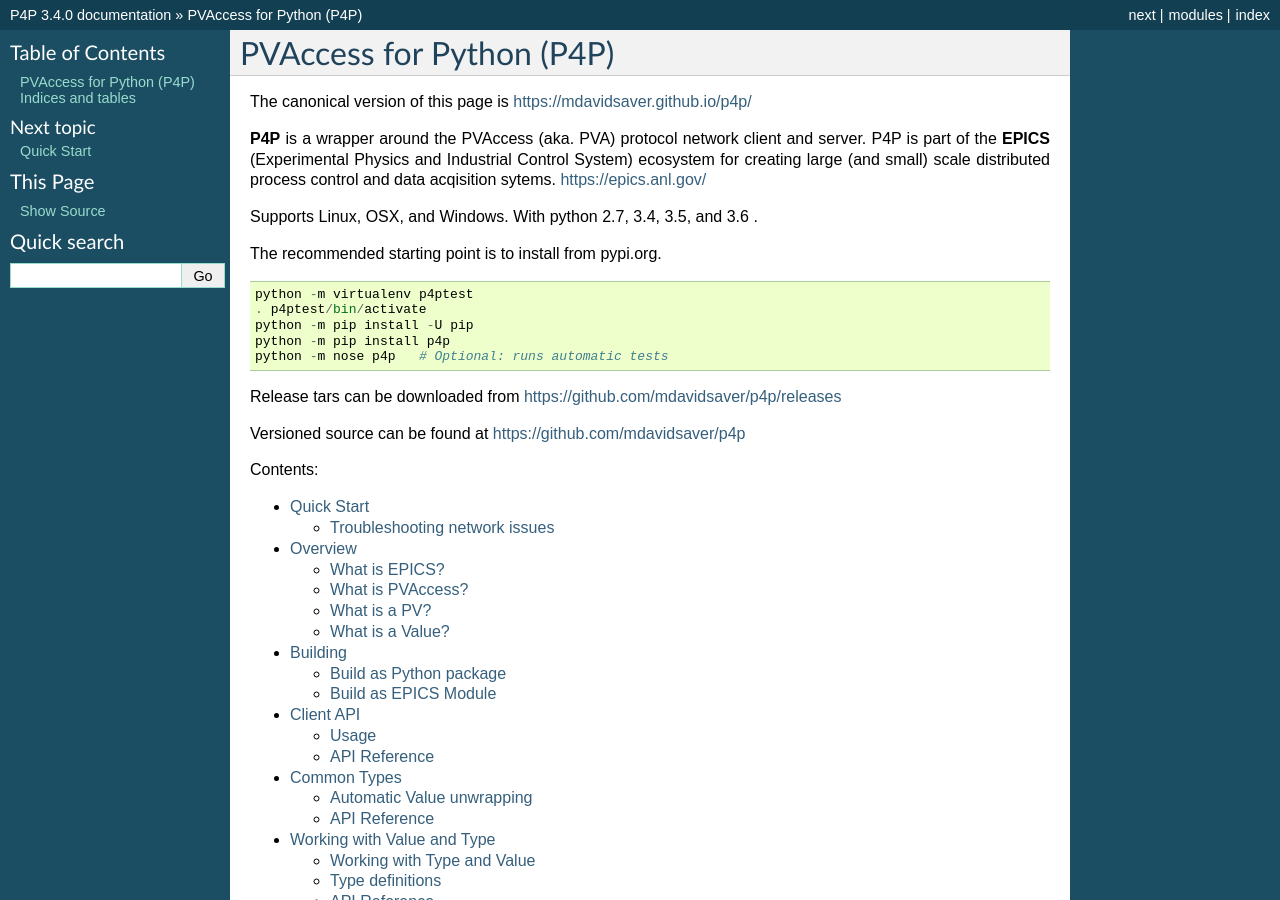
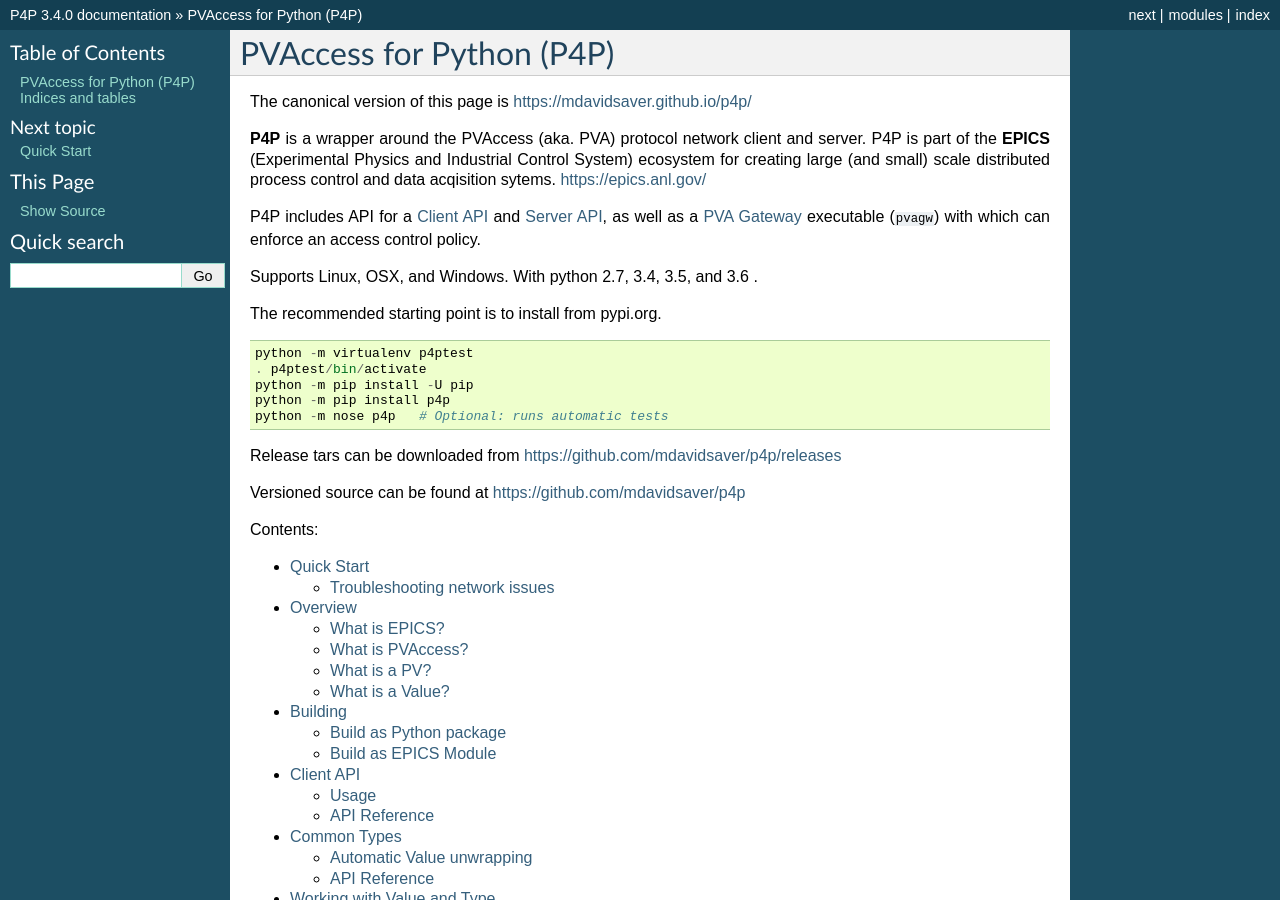
Before and after one commit to epics-base/p4p, a Sphinx documentation site: the page built from documentation/index.rst, in a window 1280 px wide and 900 px high. Built offline with Sphinx 7.4.7, drawn with Linux system fonts in a browser that asks for light colours.

Commit message:
update doc

```diff
--- a/documentation/gw.rst
+++ b/documentation/gw.rst
@@ -138,7 +138,7 @@
 
 This Gateway may be started by saving the preceding JSON as a file ``mygw.conf`` ::
 
-    python -m p4p.gw mygw.conf
+    pvagw mygw.conf
 
 CLI Arguments
 -------------
@@ -153,7 +153,7 @@
 .. argparse::
     :module: p4p.gw
     :func: getargs
-    :prog: python -m p4p.gw
+    :prog: pvagw
 
 .. _gwconfref:
 
--- a/documentation/index.rst
+++ b/documentation/index.rst
@@ -7,6 +7,9 @@
 P4P is part of the **EPICS** (Experimental Physics and Industrial Control System) ecosystem
 for creating large (and small) scale distributed process control and data acqisition sytems.
 https://epics.anl.gov/
+
+P4P includes API for a `clientapi` and `serverapi`,
+as well as a `gwpage` executable (``pvagw``) with which can enforce an access control policy.
 
 Supports Linux, OSX, and Windows.  With python 2.7, 3.4, 3.5, and 3.6 .
 
```
